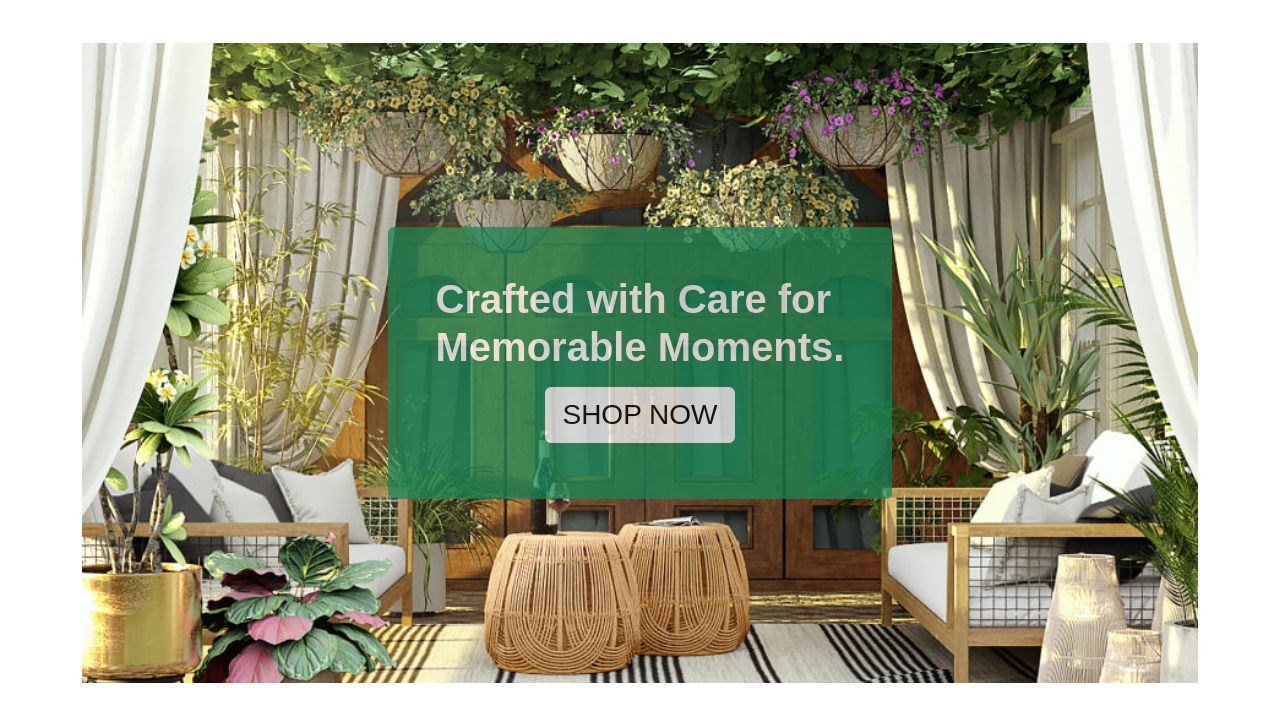
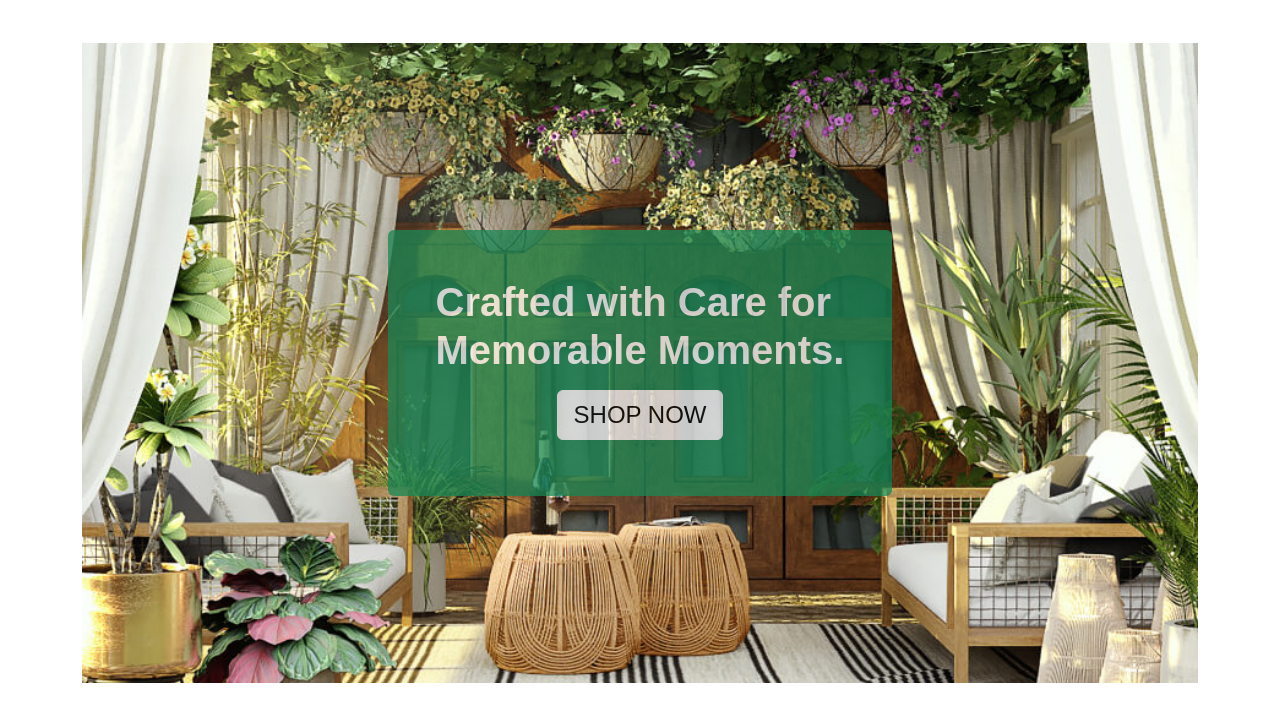
Before and after one commit to Yukta-Yadav02/Home-Decor---Website, a plain HTML site: page index.html in a window 1280 px wide. Shown: the part 72-800 px from the top of the page. Drawn offline with nearby package versions, Linux system fonts and the light colour scheme; a web font is replaced by a local one.

Commit message:
sizes changes

```diff
--- a/index.html
+++ b/index.html
@@ -77,7 +77,7 @@
           <h2 class="text-white">
             <b class="fs-1">Crafted with Care for <br> Memorable Moments.</b>
             <div class="text-center">
-              <a class="btn btn-light px-3 mt-3 fs-3" href="allProduct.html">
+              <a class="btn btn-light px-3 mt-3 fs-4" href="allProduct.html">
                 SHOP NOW
               </a>
             </div>
```
